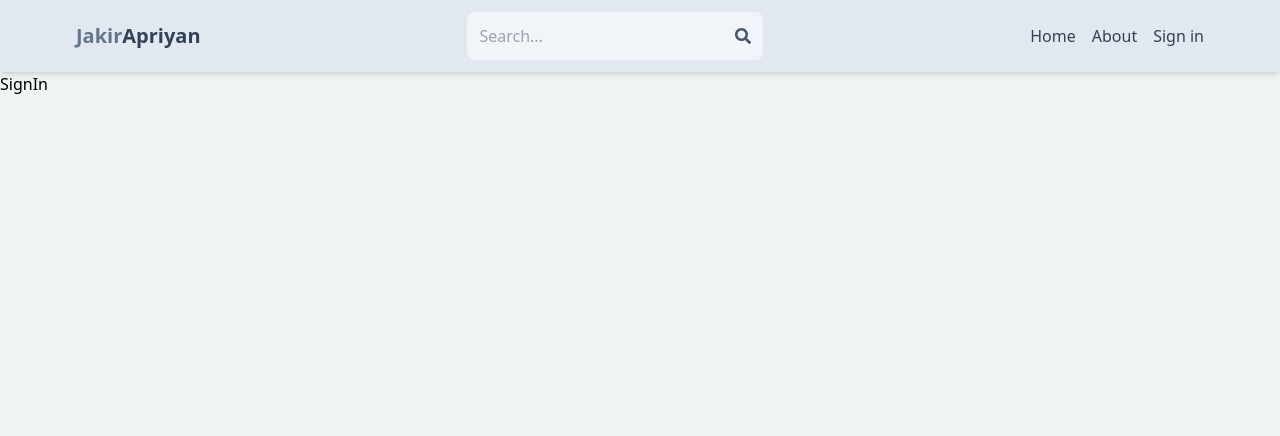
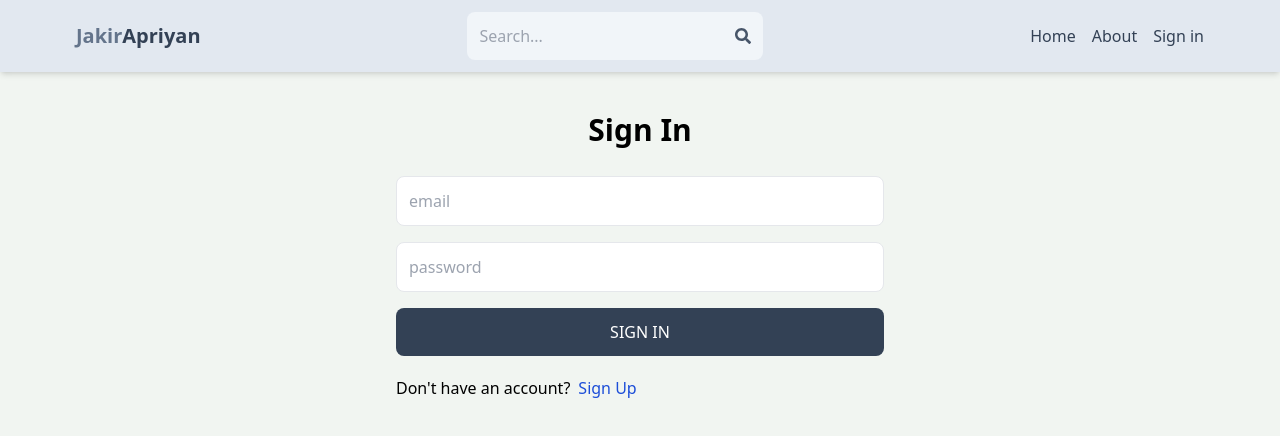
Before and after one commit to jakir442/project-react, a React (Vite) app: page /sign-in in a window 1280 px wide. Shown: the top 436 px of the page. Built offline with nearby package versions, Linux system fonts and the light colour scheme.

Commit message:
complate sign in page functionality

```diff
--- a/src/pages/SignIn.jsx
+++ b/src/pages/SignIn.jsx
@@ -1,5 +1,62 @@
-import React from 'react';
+import { useState } from 'react';
+import { Link, useNavigate } from 'react-router-dom';
 
 export default function SignIn() {
-  return <div>SignIn</div>;
+  const [formData, setFormData] = useState({});
+  const [error, setError] = useState(null);
+  const [loading, setLoading] = useState(false);
+  const navigate = useNavigate();
+  const handleChange = (e) => {
+    setFormData({
+      ...formData,
+      [e.target.id]: e.target.value,
+    });
+  };
+
+  const handleSubmit = async (e) => {
+    e.preventDefault();
+    try {
+      setLoading(true);
+      const res = await fetch('/api/auth/signin', {
+        method: 'POST',
+        headers: {
+          'Content-Type': 'application/json',
+        },
+        body: JSON.stringify(formData),
+      });
+      const data = await res.json();
+      console.log(data);
+      if (data.success === false) {
+        setLoading(false);
+        setError(data.message);
+        return;
+      }
+      setLoading(false);
+      setError(null);
+      navigate('/');
+    } catch (error) {
+      setLoading(false);
+      setError(error.message);
+    }
+  };
+
+  return (
+    <div className="p-3 max-w-lg mx-auto">
+      <h1 className="text-3xl text-center font-semibold my-7">Sign In</h1>
+      <form onSubmit={handleSubmit} className="flex flex-col gap-4">
+        <input type="email" placeholder="email" className="border p-3 rounded-lg" id="email" onChange={handleChange} />
+        <input type="password" placeholder="password" className="border p-3 rounded-lg" id="password" onChange={handleChange} />
+        <button disabled={loading} className="bg-slate-700 text-white p-3 rounded-lg uppercase hover:opacity-95 disabled:opacity-80">
+          {loading ? 'Loading...' : 'Sign In'}
+        </button>
+      </form>
+      <div className="flex gap-2 mt-5">
+        <p>Don't have an account?</p>
+        <Link to={'/sign-up'}>
+          <span className="text-blue-700">Sign Up</span>
+        </Link>
+      </div>
+      {error && <p className="text-red-500 mt-5">{error}</p>}
+    </div>
+  );
 }
```
